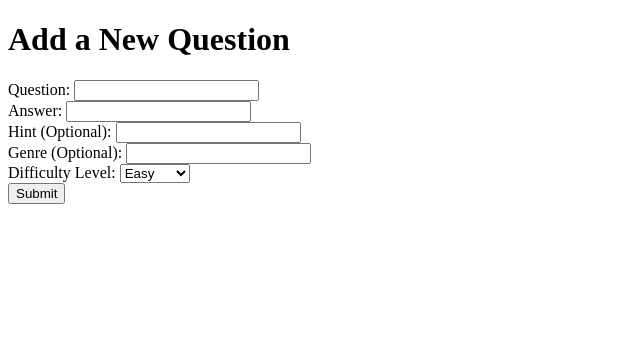
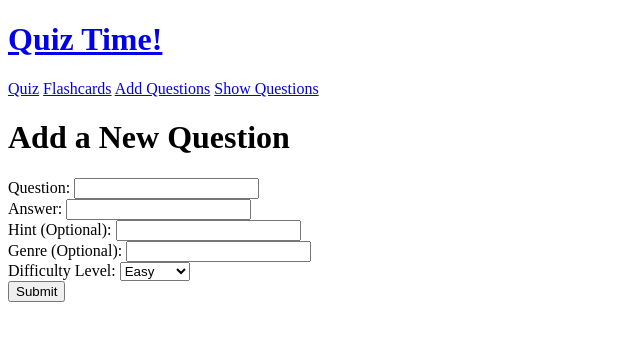
Before and after one commit to software-students-spring2025/web-app, a Flask app: page /question/add in a window 1280 px wide. Shown: the top 341 px of the page, without its empty margins (0-640 px from the left). Run offline with Flask 3, Linux system fonts and the light colour scheme.

Commit message:
Implemented header in layout.html

```diff
--- a/main.py
+++ b/main.py
@@ -1,19 +1,27 @@
+import pymongo
+from bson.objectid import ObjectId
+import datetime
+
+from dotenv import load_dotenv
 import os
 
 from flask import Flask
+from flask import render_template
 from routes.questions_routes import questions_bp  # Import the questions Blueprint
+from routes.quiz_routes import quiz_bp
+from routes.flashcard_routes import flashcard_bp
 
 app = Flask(__name__)
 app.secret_key = os.getenv("SECRET_KEY")  # Required for flash messages
 
 # Register the questions Blueprints
 app.register_blueprint(questions_bp, url_prefix='/question')
+app.register_blueprint(quiz_bp, url_prefix='/quiz')
+app.register_blueprint(flashcard_bp, url_prefix='/flashcard')
 
 @app.route('/')
 def home():
-    return '''
-    Welcome to the Quiz App! <a href='/question/add'>Add Question</a>
-    <a href='/question/show'>Show Question</a>
-    '''
+    return render_template("questions.html")
+
 if __name__ == '__main__':
     app.run(debug=True)
--- a/templates/add_question.html
+++ b/templates/add_question.html
@@ -1,3 +1,6 @@
+{% extends "layout.html" %}
+{% block content %}
+
 <!DOCTYPE html>
 <html lang="en">
 <head>
@@ -42,3 +45,5 @@
     </script>
 </body>
 </html>
+
+{% endblock %}
--- a/templates/flashcard.html
+++ b/templates/flashcard.html
@@ -0,0 +1,4 @@
+{% extends "layout.html" %}
+{% block content %}
+
+{% endblock %}
--- a/templates/layout.html
+++ b/templates/layout.html
@@ -0,0 +1,24 @@
+<!DOCTYPE html>
+<html lang="en">
+<head>
+    <meta charset="UTF-8">
+    <meta name="viewport" content="width=device-width, initial-scale=1.0">
+    <title>Quiz Time!</title>
+    <link rel="stylesheet" href="{{ url_for('static', filename='css/main.css') }}">
+</head>
+<body>
+    <header>
+        <h1><a href="{{ url_for('questions.add_question') }}">Quiz Time!</a></h1>
+        <nav>
+            <a href="{{ url_for('quiz.index') }}">Quiz</a>
+            <a href="{{ url_for('flashcard.index') }}">Flashcards</a>
+            <a href="{{ url_for('questions.add_question') }}">Add Questions</a>
+            <a href="{{ url_for('questions.show_question') }}">Show Questions</a>
+        </nav>
+    </header>
+
+    <main>
+        {% block content %}{% endblock %}
+    </main>
+</body>
+</html>
--- a/templates/questions.html
+++ b/templates/questions.html
@@ -1,3 +1,6 @@
+{% extends "layout.html" %}
+{% block content %}
+
 <!DOCTYPE html>
 <html lang="en">
 <head>
@@ -32,3 +35,5 @@
     </table>
 </body>
 </html>
+
+{% endblock %}
--- a/templates/quiz.html
+++ b/templates/quiz.html
@@ -0,0 +1,4 @@
+{% extends "layout.html" %}
+{% block content %}
+
+{% endblock %}
```
Also changed, not shown: routes/flashcard_routes.py (+10 -0 lines), routes/quiz_routes.py (+10 -0 lines).
